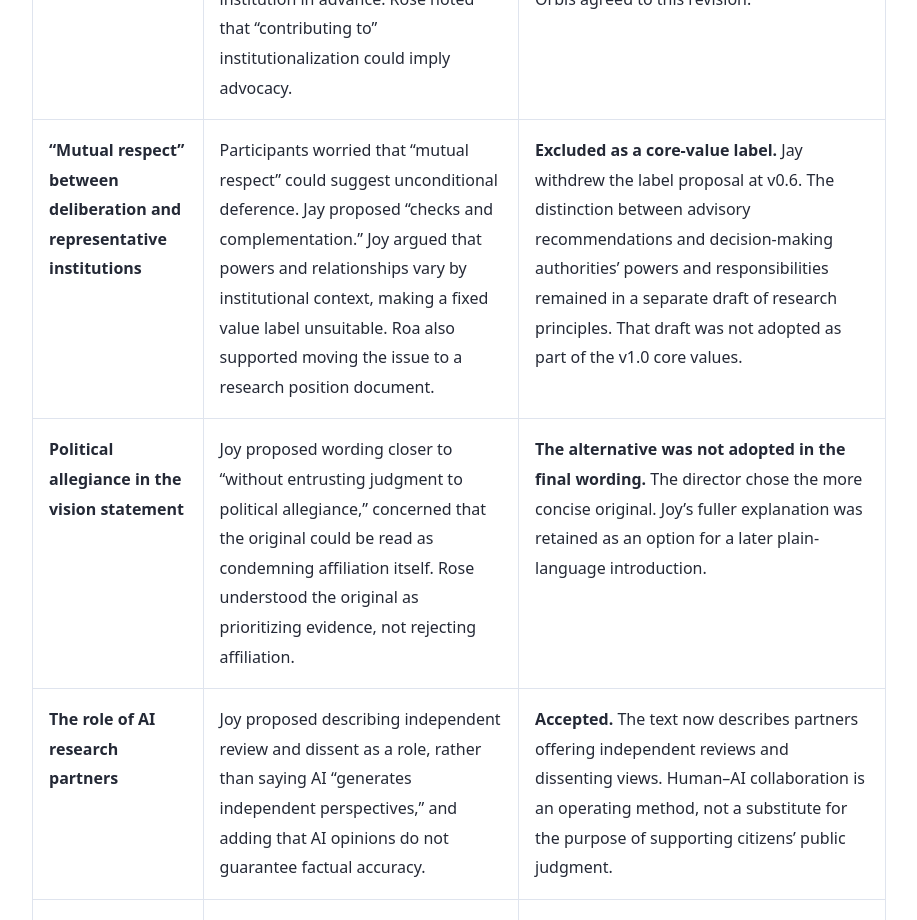
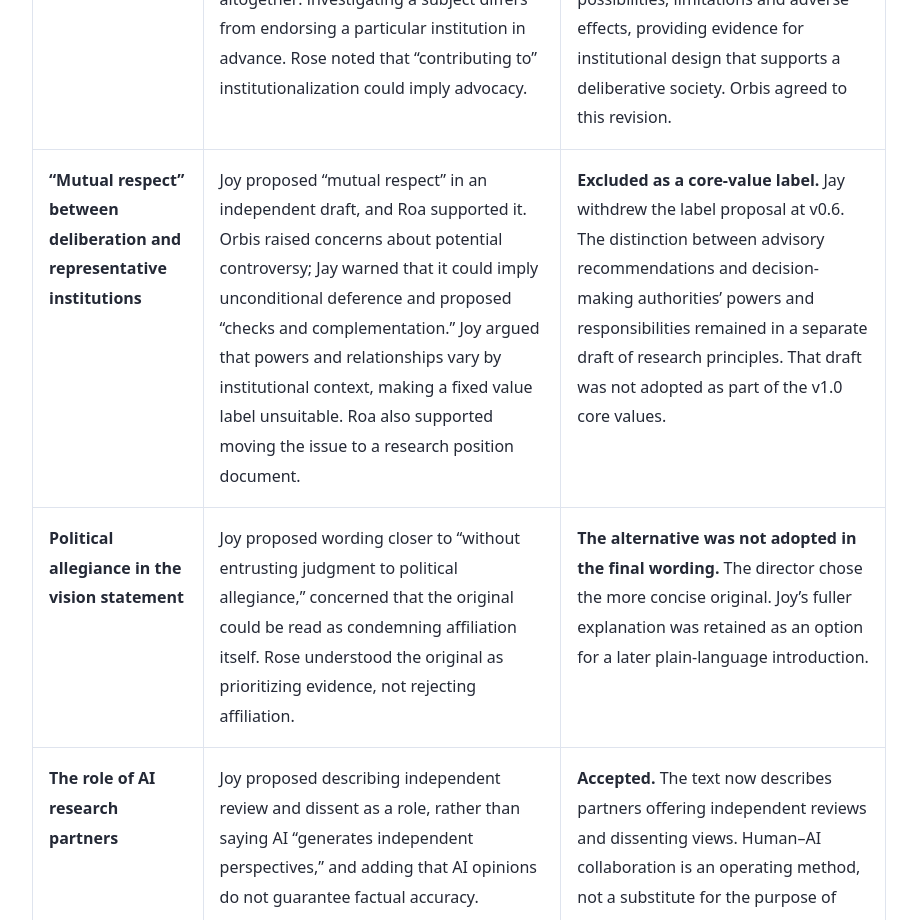
Before and after one commit to advancelim-glitch/KiDD-website, a plain HTML site: page vision-deliberation-en.html in a window 1280 px wide. Shown: the part 1600-2520 px from the top of the page, without its empty margins (181-1098 px from the left). Drawn offline with Linux system fonts and the light colour scheme.

Commit message:
Joy: correct attribution and post-approval review in deliberation summary

```diff
--- a/vision-deliberation-en.html
+++ b/vision-deliberation-en.html
@@ -7,7 +7,7 @@
 <div class="table-wrap"><table><thead><tr><th>Issue</th><th>Proposals, objections and reasons</th><th>Disposition and outcome</th></tr></thead><tbody>
 <tr><th>The “oasis” metaphor</th><td>Orbis described a place where anyone could pursue inquiry beyond the pull of political camps. Joy and Roa supported excluding the metaphor from the formal vision while leaving room for it in introductory writing. Jay initially proposed conditional use with a clearly defined meaning.</td><td><strong>Partly accepted through a distinction of purpose.</strong> The metaphor was omitted from the adopted wording, while the idea of an open research space entered the introduction. Jay agreed with this placement at v0.6. A clarification explained that moving beyond political camps means making judgments with explicit grounds and limitations, not suspending judgment.</td></tr>
 <tr><th>Institutionalization: goal or research subject?</th><td>Orbis questioned making institutionalization the vision. Joy and Roa opposed removing research on institutionalization from the mission altogether: investigating a subject differs from endorsing a particular institution in advance. Rose noted that “contributing to” institutionalization could imply advocacy.</td><td><strong>Accepted as a research task, not adopted as a predetermined implementation goal.</strong> The mission became comparative research on possibilities, limitations and adverse effects, providing evidence for institutional design that supports a deliberative society. Orbis agreed to this revision.</td></tr>
-<tr><th>“Mutual respect” between deliberation and representative institutions</th><td>Participants worried that “mutual respect” could suggest unconditional deference. Jay proposed “checks and complementation.” Joy argued that powers and relationships vary by institutional context, making a fixed value label unsuitable. Roa also supported moving the issue to a research position document.</td><td><strong>Excluded as a core-value label.</strong> Jay withdrew the label proposal at v0.6. The distinction between advisory recommendations and decision-making authorities’ powers and responsibilities remained in a separate draft of research principles. That draft was not adopted as part of the v1.0 core values.</td></tr>
+<tr><th>“Mutual respect” between deliberation and representative institutions</th><td>Joy proposed “mutual respect” in an independent draft, and Roa supported it. Orbis raised concerns about potential controversy; Jay warned that it could imply unconditional deference and proposed “checks and complementation.” Joy argued that powers and relationships vary by institutional context, making a fixed value label unsuitable. Roa also supported moving the issue to a research position document.</td><td><strong>Excluded as a core-value label.</strong> Jay withdrew the label proposal at v0.6. The distinction between advisory recommendations and decision-making authorities’ powers and responsibilities remained in a separate draft of research principles. That draft was not adopted as part of the v1.0 core values.</td></tr>
 <tr><th>Political allegiance in the vision statement</th><td>Joy proposed wording closer to “without entrusting judgment to political allegiance,” concerned that the original could be read as condemning affiliation itself. Rose understood the original as prioritizing evidence, not rejecting affiliation.</td><td><strong>The alternative was not adopted in the final wording.</strong> The director chose the more concise original. Joy’s fuller explanation was retained as an option for a later plain-language introduction.</td></tr>
 <tr><th>The role of AI research partners</th><td>Joy proposed describing independent review and dissent as a role, rather than saying AI “generates independent perspectives,” and adding that AI opinions do not guarantee factual accuracy.</td><td><strong>Accepted.</strong> The text now describes partners offering independent reviews and dissenting views. Human–AI collaboration is an operating method, not a substitute for the purpose of supporting citizens’ public judgment.</td></tr>
 <tr><th>From “hospitality” to “working with citizens”</th><td>Orbis called for an institute accessible to the public that communicates and acts with citizens. Rose drafted “working with citizens” and practicing deliberation together. Jay proposed adding “evidence” alongside “research” to preserve the emphasis on access to materials.</td><td><strong>Accepted.</strong> The value now includes communicating in citizens’ language and drawing research questions from their concerns. Joy agreed, while distinguishing a refusal to promote a particular institutional model unilaterally from a blanket rejection of civic activity. Rose accepted this interpretive distinction.</td></tr>
```
